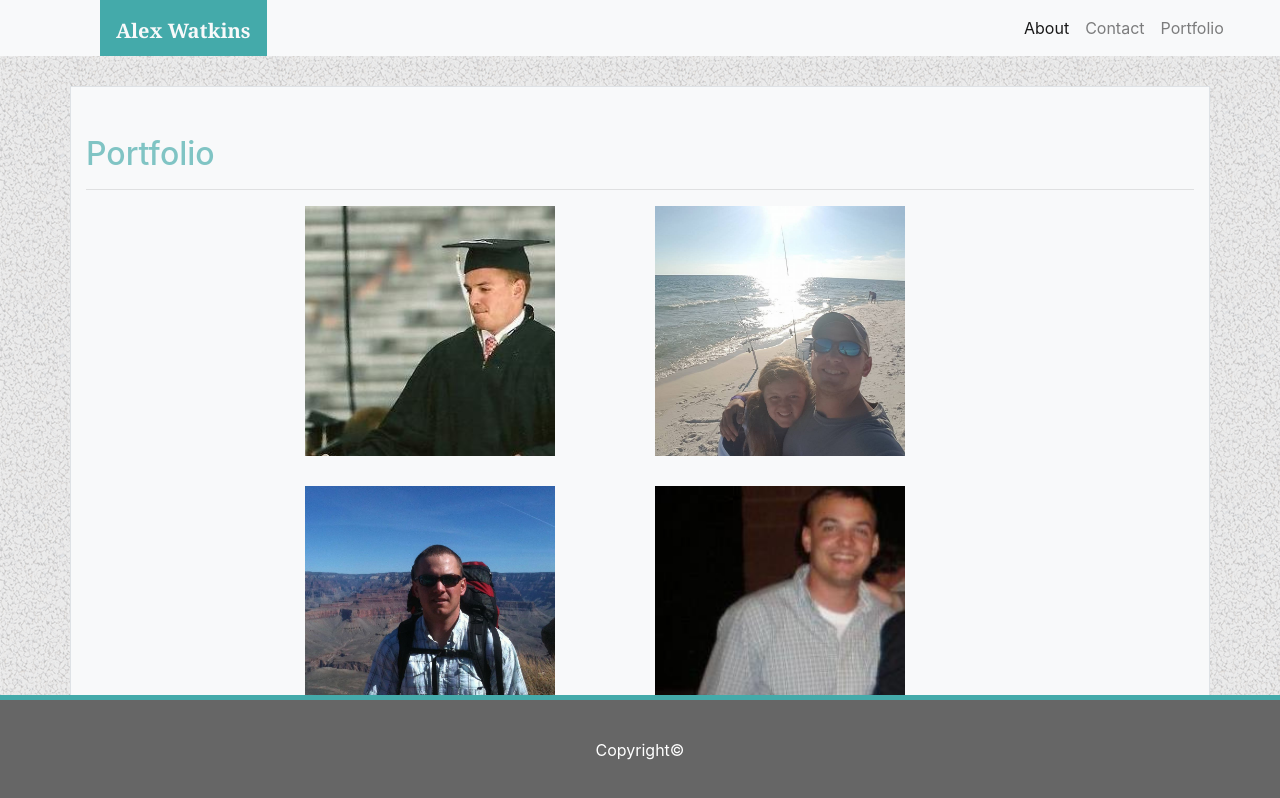
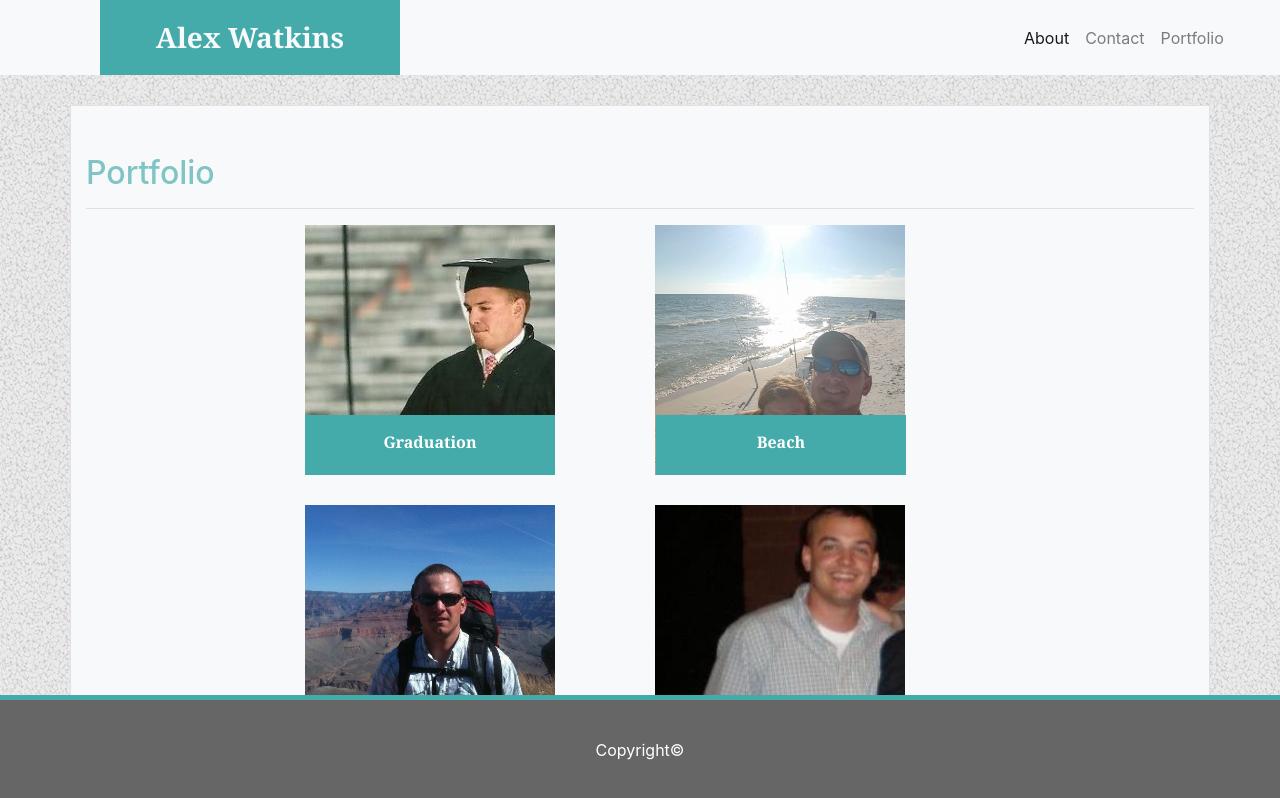
Before and after one commit to afw821/Bootstrap-Portfolio, a plain HTML site: page portfolio.html in a window 1280 px wide. Drawn offline with nearby package versions, Linux system fonts and the light colour scheme.

Commit message:
I added the text boxes over the images in the portfolio page and made the nav-bar larger

```diff
--- a/portfolio.html
+++ b/portfolio.html
@@ -12,7 +12,7 @@
 </head>
 
 <body background="images/gravel.png">
-    <nav class="navbar navbar-expand-lg navbar-light bg-light">
+    <nav class="navbar navbar-expand-lg navbar-light bg-light navbar-main">
         <div class="name-wrapper">
             <a class="navbar-brand p-3 a-custom text-light" href="index.html">Alex Watkins</a>
         </div>
@@ -45,9 +45,15 @@
         <div class="row">
             <div class="col-md-6">
                 <img class="portfolio-img1" src="images/Img5.jpg" alt="cool img!" height="250px" width="250px">
+                <div class="text-block">
+                    <div class="img-text">Graduation</div>
+                </div>
             </div>
             <div class="col-md-6">
                 <img class="portfolio-img2" src="images/img3.jpg" alt="cool img!" height="250px" width="250px">
+                <div class="text-block2">
+                    <div class="img-text">Beach</div>
+                </div>
             </div>
 
         </div>
@@ -55,9 +61,15 @@
         <div class="row portfolio-row2">
             <div class="col-md-6">
                 <img class="portfolio-img3" src="images/img6.jpg" alt="cool img bro!" height="250px" width="250px">
+                <div class="text-block3">
+                        <div class="img-text">Grand Canyon</div>
+                    </div>
             </div>
             <div class="col-md-6">
                 <img class="portfolio-img4" alt="cool pic bro!" src="images/Img4.jpg">
+                <div class="text-block4">
+                        <div class="img-text">College</div>
+                    </div>
             </div>
         </div>
         <div class="row">
--- a/style.css
+++ b/style.css
@@ -1,30 +1,32 @@
 
+.navbar-main{
+    height:75px;
+}
 .main-contain{
     margin-top:30px;
 }
 .navbar-brand{
     background: #44aaaa;
     color: white;
-
     left:200px;
+    height:75px;
+    width:300px;
+    text-align: center;
+    font-size: 28px;
 }
 .a-custom{
 font-family: Georgia, 'Times New Roman', Times, serif;
 font-weight:bolder;
 }
-
 .img-custom1{
     margin-right:10px;
 }
-
 .navbarlinks{
 margin-left:1000px;
 }
 .name-wrapper{
     position:absolute;
     left:100px;
-    height:100%;
-    overflow: hidden;
 }
 .text-left{
     padding-right:4px;
@@ -34,7 +36,6 @@ margin-left:1000px;
    position:absolute;
     right:85px;
 }
-
 .portfolio-img3{
     position:absolute;
     right:85px;
@@ -42,7 +43,6 @@ margin-left:1000px;
 .portfolio-img4{
     height:250px;
     width:250px;
-
 }
 .portfolio-row2{
     margin-top:30px;
@@ -59,12 +59,48 @@ margin-left:1000px;
     padding-top: 15px;
 
 }
-/* .message-box{
-    height:200px;
-} */
+
 .btn{
     background-color:#44aaaa;
     border: none;
     color:white;
     font-family: Georgia, 'Times New Roman', Times, serif;
 }
+.text-block {
+    position: absolute;
+    margin:auto;
+    width:250px;
+    background-color: #44aaaa;
+    color:white;
+    bottom:0px;
+    right:85px;
+    height: 60px;
+}
+.text-block2,
+.text-block4{
+    position: absolute;
+    margin:auto;
+    width:250px;
+    background-color: #44aaaa;
+    color:white;
+    bottom:0px;
+    right:303px;
+    height: 60px;
+}
+.text-block3{
+    position: absolute;
+    margin:auto;
+    width:250px;
+    background-color: #44aaaa;
+    color:white;
+    bottom:0px;
+    right:85px;
+    height: 60px;
+}
+.img-text{
+    text-align:center;
+    font-family: Georgia, 'Times New Roman', Times, serif;
+    font-weight: bold;
+    position: relative;
+    top:15px;
+}
```
Also changed, not shown: contact.html (+1 -1 lines), index.html (+1 -1 lines).
